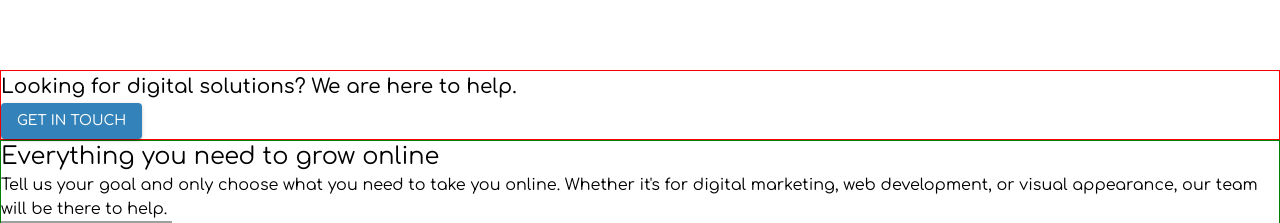
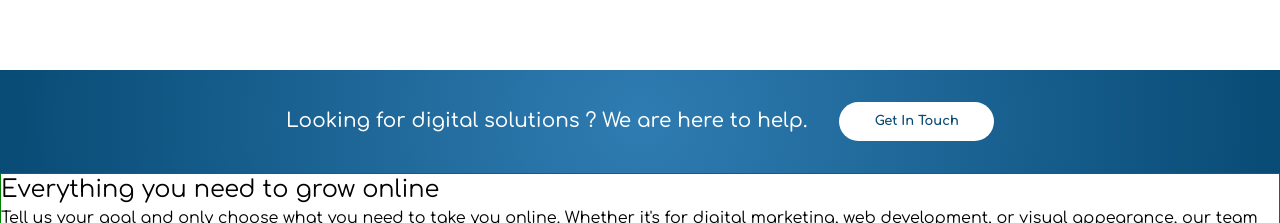
Before and after one commit to AndyJPG/sdo-project, a React (Create React App) app: page / in a window 1280 px wide. Shown: the part 2118-2341 px from the top of the page. Built offline with nearby package versions, Linux system fonts and the light colour scheme; grey boxes are pictures that could not be loaded.

Commit message:
added call to action section

```diff
--- /dev/null
+++ b/src/components/CallToAction.tsx
@@ -0,0 +1,40 @@
+import { Box, Button, Container, Typography } from "@mui/material"
+
+const CallToAction = () => {
+  return (
+    <Box sx={{
+      background: "radial-gradient(circle, rgba(47,124,178,1) 0%, rgba(8,75,117,1) 100%)"
+    }}>
+      <Container
+        sx={{
+          py: { xs: "2rem" },
+          display: "flex",
+          justifyContent: "center",
+          flexWrap: "wrap",
+          alignItems: "center"
+        }}>
+        <Typography variant="h6"
+                    sx={{ textAlign: "center", color: "white", pb: { xs: "1rem", md: 0 }, pr: { md: "2rem" } }}>Looking
+          for
+          digital
+          solutions ?
+          We
+          are
+          here to help.</Typography>
+        <Button variant="contained" size="small"
+                sx={{
+                  backgroundColor: "white",
+                  color: "secondary.main",
+                  ":hover": {
+                    backgroundColor: "secondary.main",
+                    color: "white"
+                  }
+                }}>get
+          in
+          touch</Button>
+      </Container>
+    </Box>
+  )
+}
+
+export default CallToAction
--- a/src/context/ThemeContextProvider.tsx
+++ b/src/context/ThemeContextProvider.tsx
@@ -8,7 +8,7 @@ const baseTheme = createTheme({
       main: "#3382b9"
     },
     secondary: {
-      main: "#1D1D1D"
+      main: "#084c76"
     },
     text: {
       primary: "#1D1D1D",
@@ -33,7 +33,8 @@ const theme = createTheme(baseTheme, {
             borderRadius: "99rem",
             textTransform: "capitalize",
             padding: "0.5rem 2.2rem",
-            boxShadow: "none"
+            boxShadow: "none",
+            fontWeight: 900
           }
         },
         {
--- a/src/pages/Home.tsx
+++ b/src/pages/Home.tsx
@@ -5,6 +5,7 @@ import BoundarySuspense from "../utils/BoundarySuspense"
 const Navbar = lazy(() => import("../components/Navbar"))
 const Jumbotron = lazy(() => import("../components/Jumbotron"))
 const DialogSectionList = lazy(() => import("../components/DialogSectionList"))
+const CallToAction = lazy(() => import("../components/CallToAction"))
 
 const Home = () => {
 
@@ -20,11 +21,9 @@ const Home = () => {
       <BoundarySuspense name="dialog section list">
         <DialogSectionList/>
       </BoundarySuspense>
-
-      <Box sx={{ border: "1px solid red" }}>
-        <Typography variant="h6">Looking for digital solutions? We are here to help.</Typography>
-        <Button variant="contained">get in touch</Button>
-      </Box>
+      <BoundarySuspense name="call to action">
+        <CallToAction/>
+      </BoundarySuspense>
       <Box sx={{ border: "1px solid green" }}>
         <Typography variant="h5">Everything you need to grow online</Typography>
         <Typography variant="body1">Tell us your goal and only choose what you need to take you online. Whether it's for
```
Also changed, not shown: 1 other file (tests, documents, lock files or other folders).
